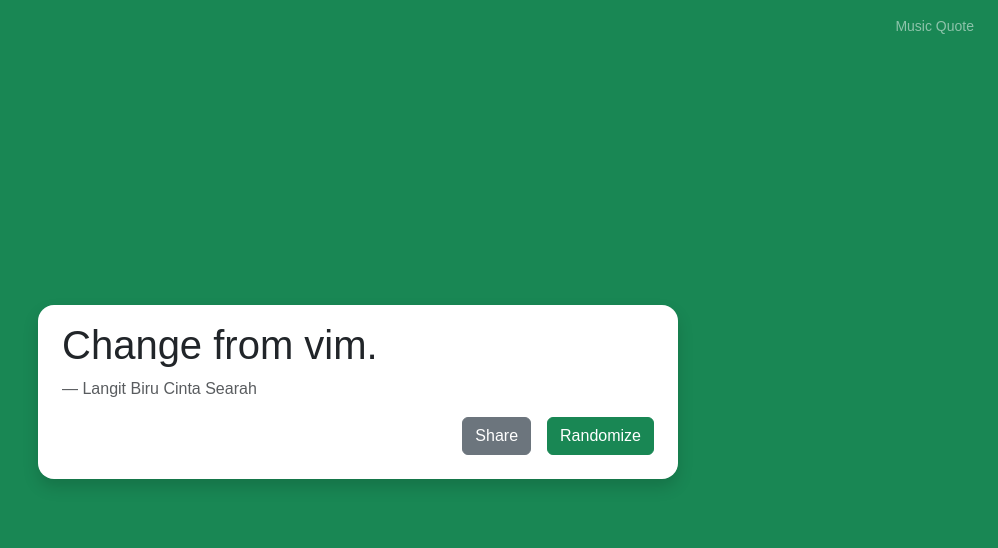
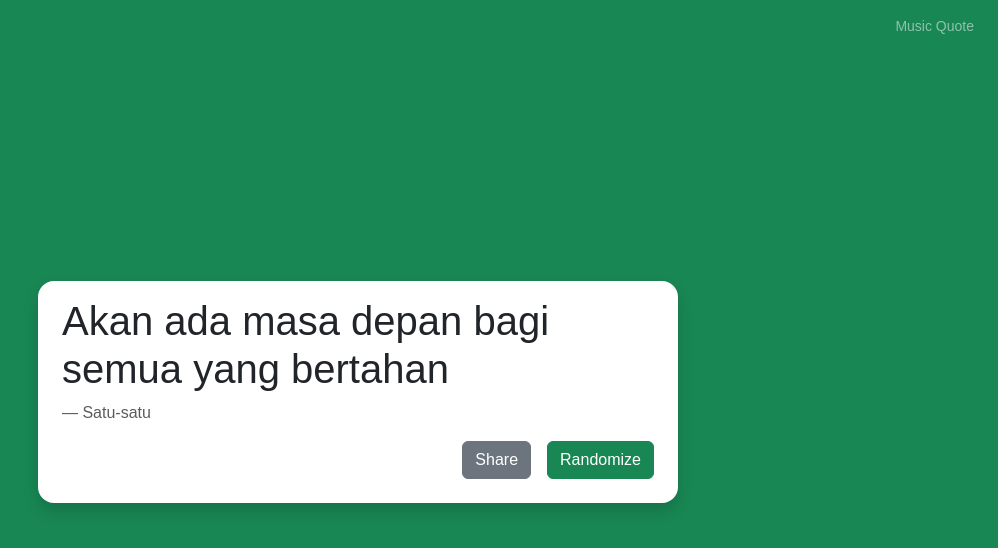
Before and after one commit to faizbyp/music-quote, a React (Vite) app: page / in a window 1280 px wide. Shown: the top 548 px of the page, without its empty margins (282-1280 px from the left). Built offline with nearby package versions, Linux system fonts and the light colour scheme.

Commit message:
add array of object for quote data

```diff
--- a/src/App.jsx
+++ b/src/App.jsx
@@ -1,15 +1,27 @@
 function App() {
+  const quotes = [
+    {
+      quote: "Teruslah mekar tanpa menjadi layu",
+      author: "Langit Biru Cinta Searah"
+    },
+    {
+      quote: "Akan ada masa depan bagi semua yang bertahan",
+      author: "Satu-satu"
+    }
+  ]
+
   const handleRand = () => {
     alert("Randomize not working yet");
   }
+
 
   return (
     <main className='container-fluid bg-success position-relative' style={{height: "100svh"}}>
       <small className="position-absolute top-0 end-0 px-4 py-3 text-white-50">Music Quote</small>
         <div className="row h-100 justify-content-center align-items-center">
           <figure id='quote-box' className="col-11 col-md-8 col-lg-6 col-xxl-4 bg-white px-4 py-3 rounded-4 shadow">
-            <h1 id="text">Change from vim.</h1>
-            <p id='author' className="text-body-secondary">— Langit Biru Cinta Searah</p>
+            <h1 id="text">{quotes[1].quote}</h1>
+            <p id='author' className="text-body-secondary">{`— ${quotes[1].author}`}</p>
             <section id="buttons" className='text-end mb-2'>
               <a id='tweet-quote' href="https://twitter.com/intent/tweet" target='_blank' className='btn btn-secondary'>Share</a>
               <button id='new-quote' className='btn btn-success ms-3' onClick={handleRand}>Randomize</button>
```
